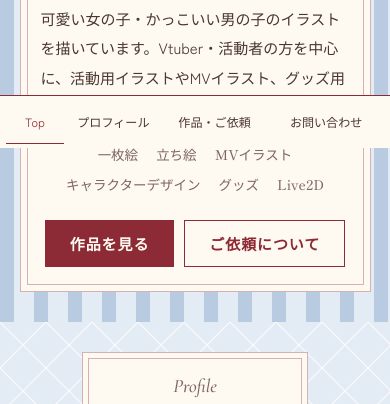
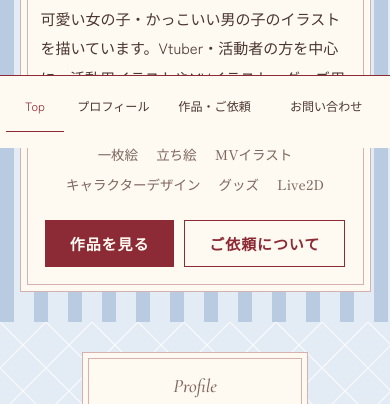
Before and after one commit to 01production331-sys/taroneko01, a plain HTML site: page web/index.html in a window 390 px wide. Shown: the part 696-1100 px from the top of the page. Drawn offline with nearby package versions, Linux system fonts and the light colour scheme.

Commit message:
Enhance responsive styles and email contact section
Updated styles for responsive design and added email action buttons.

```diff
--- a/web/index.html
+++ b/web/index.html
@@ -86,12 +86,12 @@ a:focus-visible,button:focus-visible{outline:2px solid var(--wine);outline-offse
 .hero .htext{max-width:640px}
 #about,#service{scroll-margin-top:16px}
 @media(max-width:700px){
-  html{scroll-padding-top:68px;scroll-padding-bottom:calc(56px + env(safe-area-inset-bottom))}
-  body{padding-bottom:calc(56px + env(safe-area-inset-bottom))}
+  html{scroll-padding-top:68px;scroll-padding-bottom:calc(78px + env(safe-area-inset-bottom))}
+  body{padding-bottom:calc(78px + env(safe-area-inset-bottom))}
   nav .wrap{justify-content:center;overflow:visible}
   nav .logo{margin:0;padding:8px 0;text-align:center}
-  .page-tabs{position:fixed;inset:auto 0 0;display:grid;grid-template-columns:.7fr 1.15fr 1.25fr 1.4fr;padding:4px 6px calc(4px + env(safe-area-inset-bottom));border-top:1px solid var(--wine);background:var(--paper)}
-  nav a.t{justify-content:center;padding:6px 2px;font-size:clamp(10px,3.1vw,13px);text-align:center}
+  .page-tabs{position:fixed;inset:auto 0 0;display:grid;grid-template-columns:.7fr 1.15fr 1.25fr 1.4fr;padding:4px 6px calc(16px + env(safe-area-inset-bottom));border-top:1px solid var(--wine);background:var(--paper)}
+  nav a.t{justify-content:center;min-height:52px;padding:6px 2px;font-size:clamp(10px,3.1vw,13px);text-align:center}
 }
 .sec-h{text-align:center;margin-bottom:28px}
 .sec-h p{margin:6px 0 0;color:var(--sub)}
@@ -132,6 +132,8 @@ a:focus-visible,button:focus-visible{outline:2px solid var(--wine);outline-offse
 .contact .card :is(.btn,.copy){align-self:flex-start}
 .contact .card p{flex:1}
 .contact .card .btn{margin-top:16px}
+.mail-actions{display:flex;align-items:center;flex-wrap:wrap;gap:10px;margin-top:16px}
+.contact .mail-actions .btn{margin-top:0}
 .mail{font-family:"Cormorant Garamond",serif;font-weight:600;font-size:clamp(19px,2.4vw,23px);overflow-wrap:anywhere;margin:8px 0 0;color:var(--wine)}
 .copy{margin-top:12px;min-height:44px;padding:6px 18px;border:1px solid var(--rule);background:transparent;color:var(--ink);font:500 14px "Shippori Mincho",serif;cursor:pointer}
 /* pager */
@@ -247,7 +249,7 @@ footer{text-align:center;font-family:"Cormorant Garamond",serif;font-style:itali
 </div></div></div>
 <div class="band"><div class="wrap contact">
 <div class="card"><h3>ココナラから依頼する</h3><p>出品中のサービスからご依頼いただけます。</p><a class="btn" href="https://coconala.com/users/1935263">ココナラを開く</a></div>
-<div class="card"><h3>メールで相談する</h3><p class="mail" id="mail">ntorawk.0405@gmail.com</p><button class="copy" id="copy" type="button">アドレスをコピー</button></div>
+<div class="card"><h3>メールで相談する</h3><p class="mail" id="mail">ntorawk.0405@gmail.com</p><div class="mail-actions"><a class="btn" href="mailto:ntorawk.0405@gmail.com">メールを開く</a><button class="copy" id="copy" type="button">アドレスをコピー</button></div></div>
 <div class="card"><h3>オリジナルキャラクター</h3><p>パペットがモチーフのキャラクターを更新しています。</p><a class="btn w" href="https://charaforio.com/ja/user/taroneko_nosuke">キャラフォリオを見る</a></div>
 <div class="card"><h3>Live2D</h3><p>Live2Dモデルは、nizimaのプロフィールからご覧いただけます。</p><a class="btn w" href="https://nizima.com/Profile/26987">nizimaで見る</a></div>
 </div></div>
```
